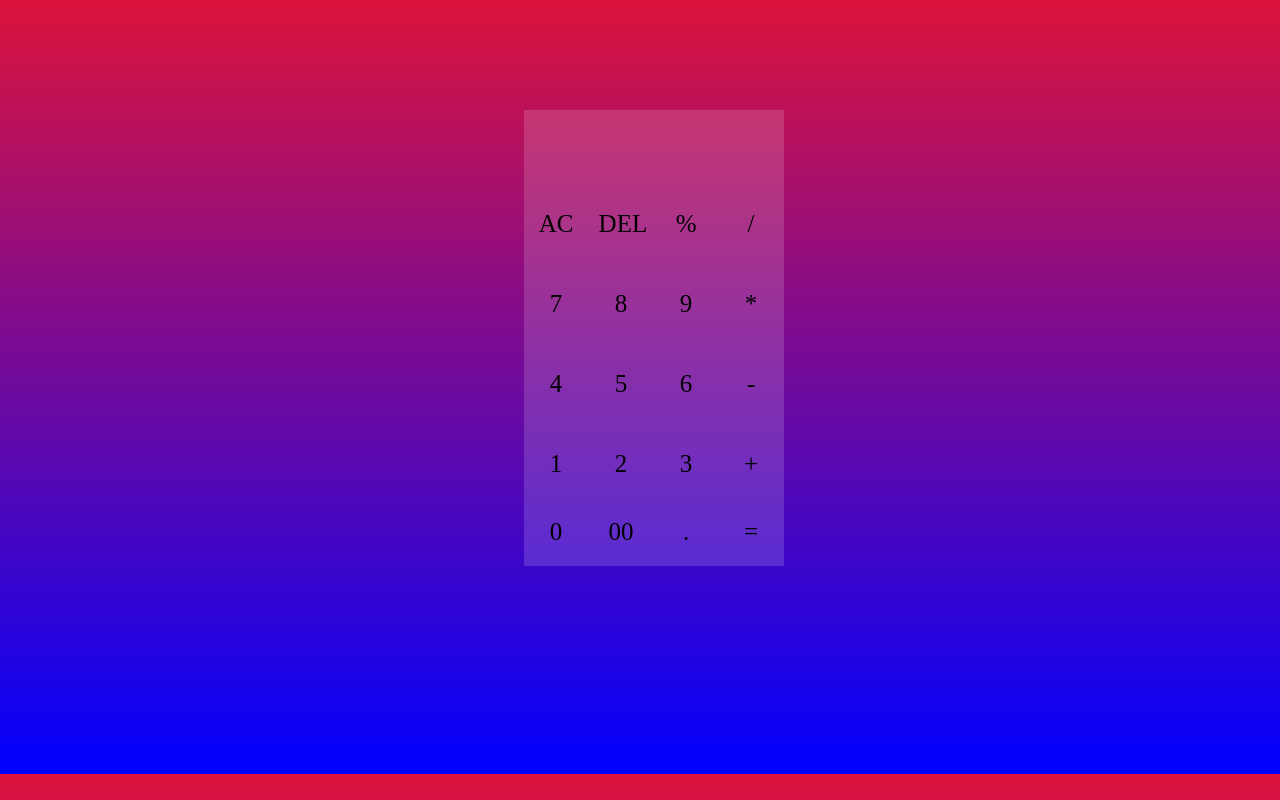
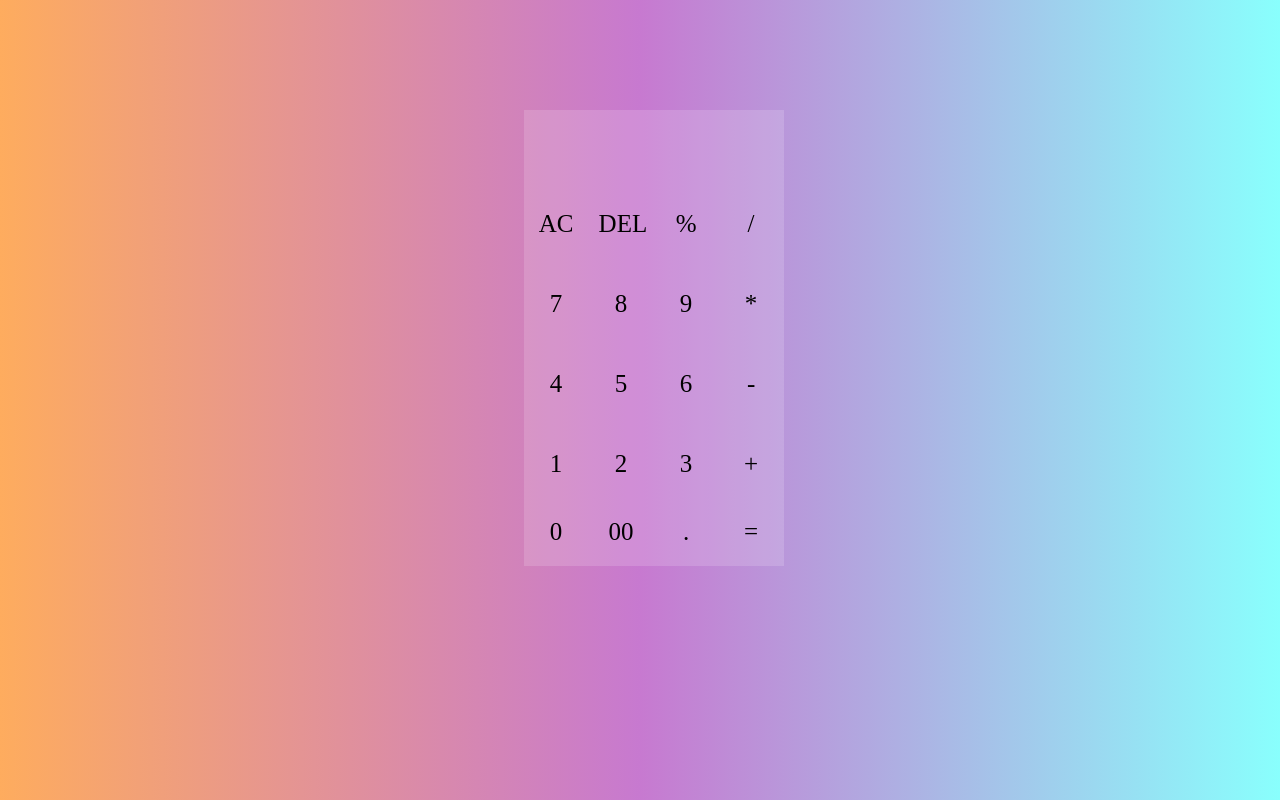
Before and after one commit to samkim777/Calculator, a plain HTML site: page index.html in a window 1280 px wide. Drawn offline with Linux system fonts and the light colour scheme.

Commit message:
finished calculator project. Maybe some functionalities to add later

```diff
--- a/style.css
+++ b/style.css
@@ -34,7 +34,7 @@
     overflow-y: hidden;
     min-height: 100%;
     margin-bottom: 0%;
-    background-image: linear-gradient( #DC143C,#0000FF);
+    background-image: linear-gradient( to right, #feac5e ,#c779d0,#89fffd);
 
 }
 .background-adjust {
```
